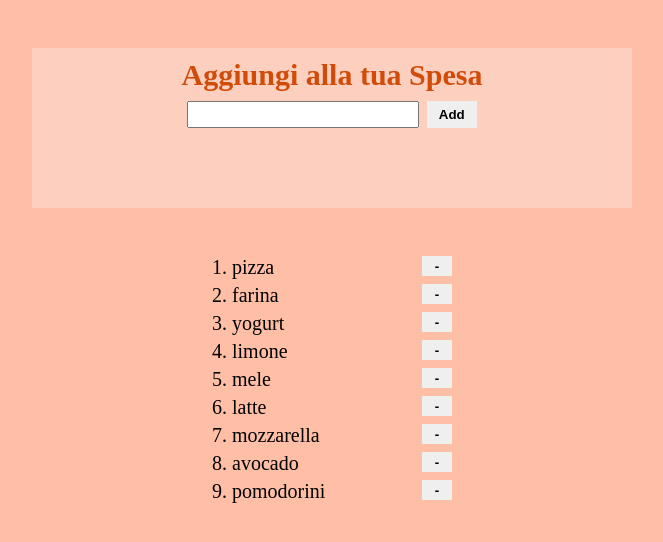
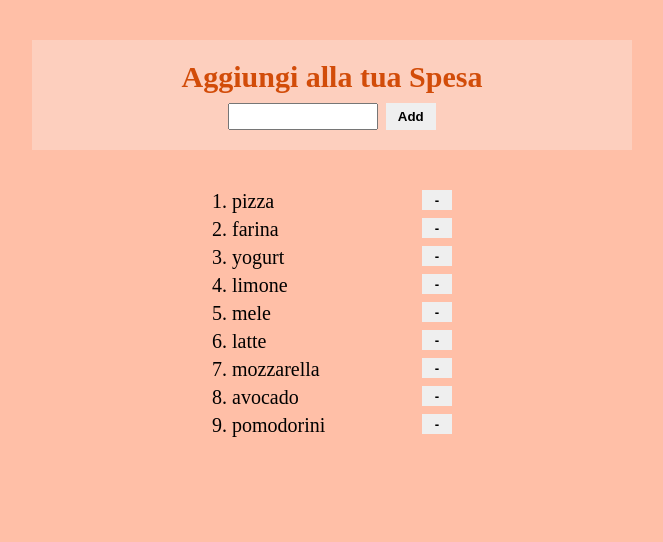
Before and after one commit to AnukaJapa/js-lista-spesa, a plain HTML site: page index.html in a window 1280 px wide. Shown: the whole page, without its empty margins (308-971 px from the left). Drawn offline with Linux system fonts and the light colour scheme.

Commit message:
modificato css

```diff
--- a/style.css
+++ b/style.css
@@ -9,7 +9,7 @@ body {
     font-size:20px;
     background-color: rgba(255, 127, 80, 0.498);
     width: 100%;
-    height: 100vh;
+    height: 90vh;
 }
 
 .inputForListItemDiv {
@@ -20,15 +20,17 @@ body {
     width:60%;
     min-width:300px;
     max-width:600px;
-    height:20vh;
-    margin:6vh auto;
+    max-height:300px;
+    margin:5vh auto;
     background-color: rgba(248, 244, 243, 0.295);
-    padding:10px;
+    padding:20px;
 
 
     display: flex;
     flex-direction: column;
     text-align: center;
+    justify-content: center;
+    align-items: center;
 }
 
 #inputForListItem {
@@ -52,7 +54,7 @@ margin-left:10px;
 
 .container {
     width:50%;
-    margin:0 auto;
+    margin:3vh auto;
 }
 
 ol {
```
